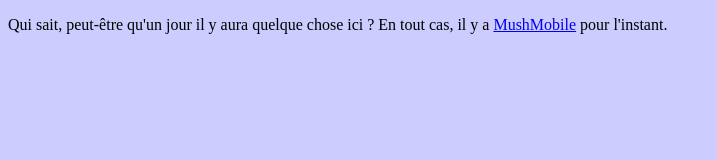
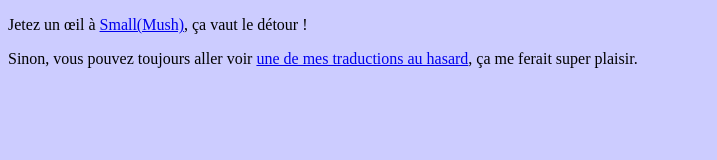
Before and after one commit to LAbare/LAbare.github.io, a plain HTML site: page index.html in a window 1280 px wide. Shown: the whole page, without its empty margins (0-717 px from the left). Drawn offline with Linux system fonts and the light colour scheme.

Commit message:
SM update

```diff
--- a/index.html
+++ b/index.html
@@ -6,6 +6,7 @@
 	<meta charset='UTF-8' />
 </head>
 <body>
-	<p>Qui sait, peut-être qu'un jour il y aura quelque chose ici ? En tout cas, il y a <a href='/MushMobile/'>MushMobile</a> pour l'instant.</p>
+	<p>Jetez un œil à <a href='/SmallMush/'>Small(Mush)</a>, ça vaut le détour !</p>
+	<p>Sinon, vous pouvez toujours aller voir <a href='http://labare.alwaysdata.net/random'>une de mes traductions au hasard</a>, ça me ferait super plaisir.</p>
 </body>
 </html>
```
